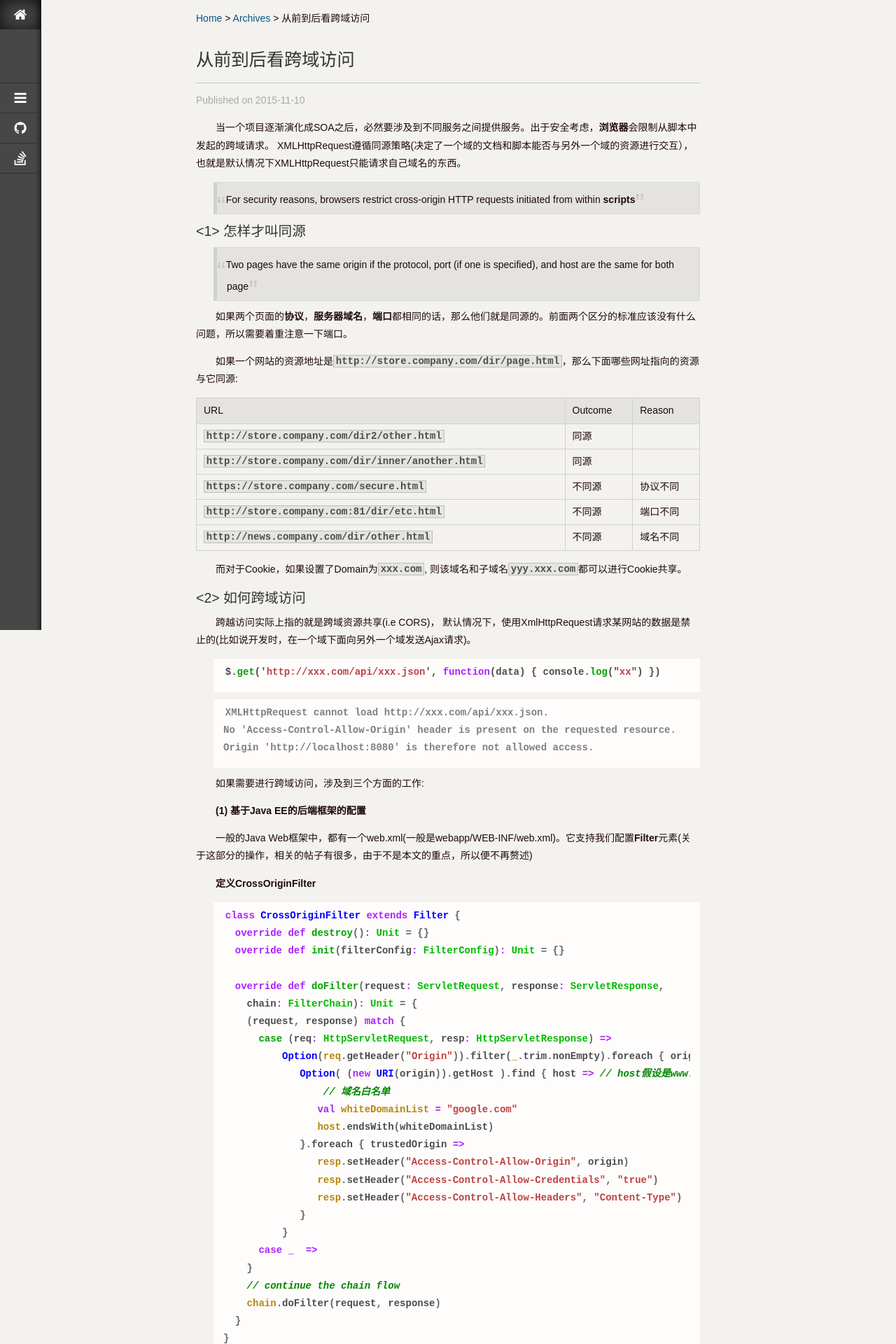
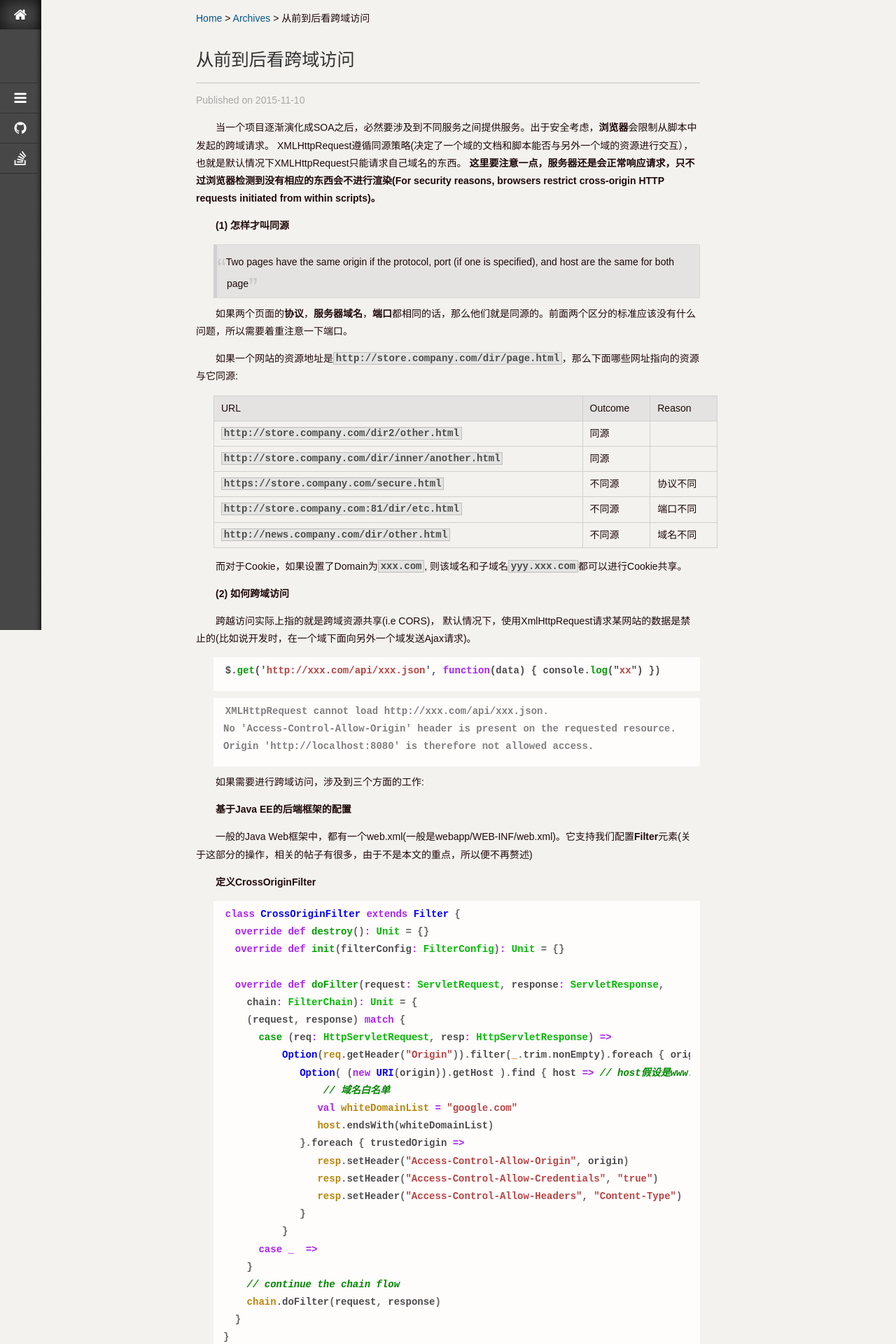
Before and after one commit to jacoffee/jacoffee.github.io, a Jekyll site: the page built from _posts/2015-11-10-http-cross-origin-access.md, in a window 1280 px wide. Shown: the top 1920 px of the page at 70% size. Built offline with Jekyll 4.4.1, drawn with Linux system fonts in a browser that asks for light colours; nearby versions of some CDN libraries; library files that are not in the unit come from our copies; Markdown is read by kramdown in place of the engine named in the settings; comment, search, counter and statistics services are not loaded; some of the changed text lies outside the part shown.

Commit message:
fix table rendering and minor fix

````diff
--- a/_posts/2015-11-10-http-cross-origin-access.md
+++ b/_posts/2015-11-10-http-cross-origin-access.md
@@ -12,10 +12,10 @@ keywords: [跨域访问，同源策略，Cookie共享]
 
 当一个项目逐渐演化成SOA之后，必然要涉及到不同服务之间提供服务。出于安全考虑，**浏览器**会限制从脚本中发起的跨域请求。
 XMLHttpRequest遵循同源策略(决定了一个域的文档和脚本能否与另外一个域的资源进行交互），也就是默认情况下XMLHttpRequest只能请求自己域名的东西。
+**这里要注意一点，服务器还是会正常响应请求，只不过浏览器检测到没有相应的东西会不进行渲染(For security reasons, browsers restrict cross-origin HTTP requests initiated from within scripts)。**
 
-> For security reasons, browsers restrict cross-origin HTTP requests initiated from within **scripts**
 
-### <1> 怎样才叫同源
+**(1) 怎样才叫同源**
 
 > Two pages have the same origin if the protocol, port (if one is specified), and host are the same for both page
 
@@ -78,7 +78,7 @@ Origin 'http://localhost:8080' is therefore not allowed access.
 
 如果需要进行跨域访问，涉及到三个方面的工作:
 
-**(1) 基于Java EE的后端框架的配置**
+**基于Java EE的后端框架的配置**
 
 一般的Java Web框架中，都有一个web.xml(一般是webapp/WEB-INF/web.xml)。它支持我们配置**Filter**元素(关于这部分的操作，相关的帖子有很多，由于不是本文的重点，所以便不再赘述)
 
@@ -151,6 +151,13 @@ XMLHttpRequest cannot load http://xxxx.com?param=value.
 Response for preflight has invalid HTTP status code 404
 ```
 
+一般在下面几种情况下，浏览器会发送预检表请求(preflight request):
+
+如果发表请求的时候，请求的方法并不是GET, HEAD, POST三者之一; 此外如果发送的是POST请求，但是`Content-type`不属于以下三个:
+`x-www-form-urlencoded`, `multipart/form-data`, `text/plain`(当然这个好像与浏览器有关，Mozilla官方文档说的是从Gecko 2.0起，这三个也不会发了，不过以防意外还是要做好发预检表请求的准备);
+
+如果发送请求的时候，设置了自定义的请求头。
+
 针对Allow-Credential，首先我们要明确的一点就是，虽然我们可以通过设置某些属性来发送跨域请求，但是Cookie还是遵从浏览器的同源策略的，也是就同源的资源才能写和读取Cookie。
 设置成```withCredentials: true```，是为了让**被请求的域名**设置的Cookie能够在**当前域**发送请求的时候带回给被**请求的域名**；另外就是响应头中必须携带```Access-Control-Allow-Credentials: True```并且```Access-Control-Allow-Credentials```不能被设置成通配符```Access-Control-Allow-Credentials: *```。
 
--- a/static/css/style.css
+++ b/static/css/style.css
@@ -65,8 +65,11 @@ table {
     border-spacing: 0;
     width: 100%;
 }
+table.standard-table {
+   margin-left: 25px;
+}
 th {
-    text-align: inherit;
+   text-align: inherit;
 }
 fieldset, img {
     border: 0;
````
Also changed, not shown: other parts of _posts/2015-11-10-http-cross-origin-access.md (+3 -3 lines), _posts/2015-05-21-spray-directive.md (+8 -4 lines), _posts/2016-03-27-cache-memcache-consitent-hash.md (+5 -12 lines), static/images/charts/2016-03-27/continuum.png (added).
